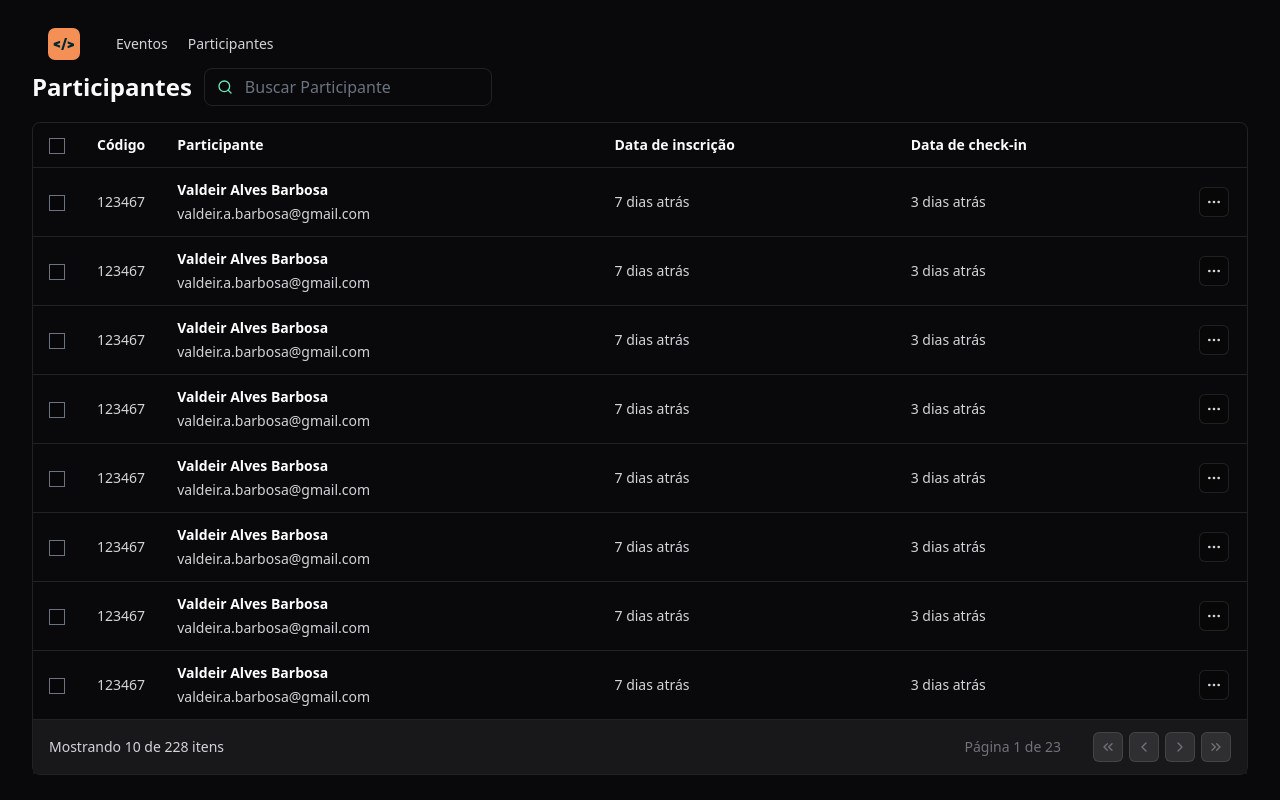
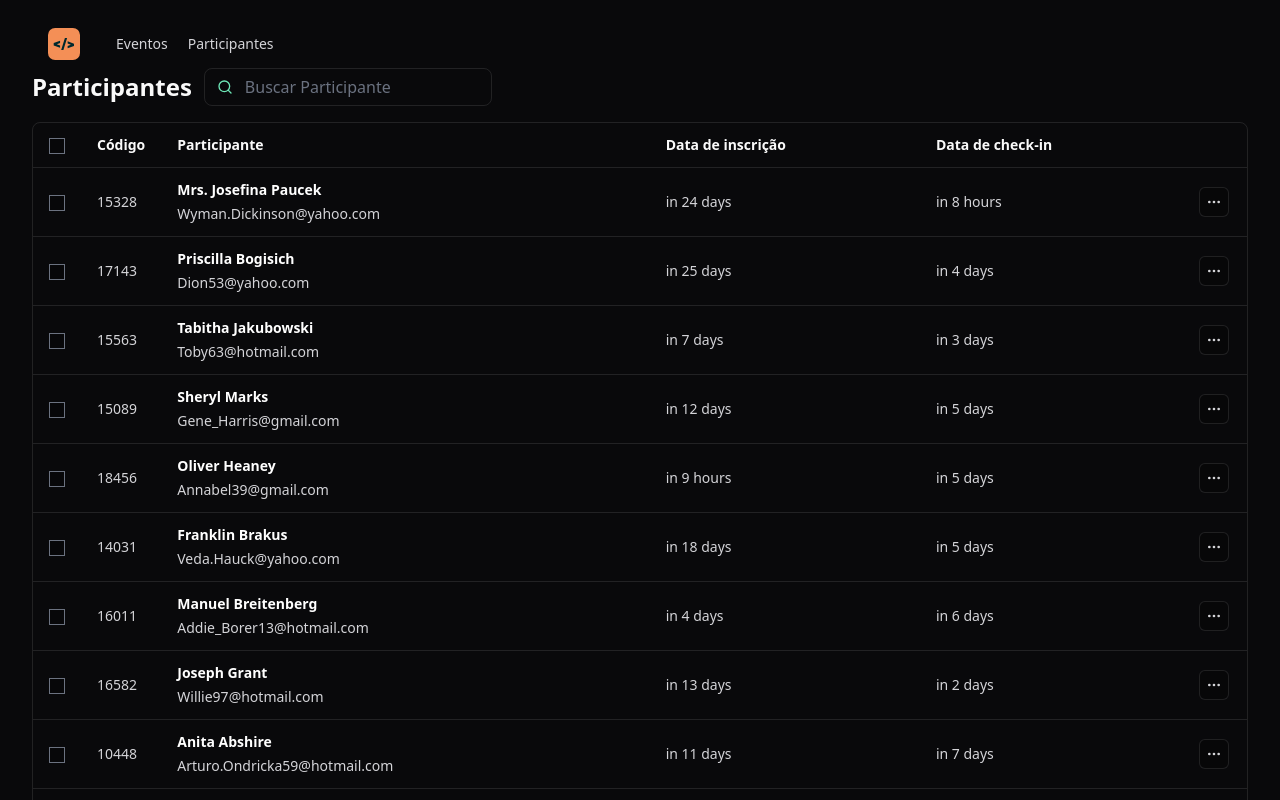
Before and after one commit to ValdeirBarbosa/pass-in-web, a React (Vite) app: page / in a window 1280 px wide. Shown: the top 800 px of the page. Built offline with nearby package versions, Linux system fonts and the light colour scheme.

Commit message:
feat  -ajustando datas attende-list.tsx

```diff
--- a/package.json
+++ b/package.json
@@ -9,12 +9,14 @@
     "preview": "vite preview"
   },
   "dependencies": {
+    "dayjs": "^1.11.10",
     "lucide-react": "^0.364.0",
     "react": "^18.2.0",
     "react-dom": "^18.2.0",
     "tailwind-merge": "^2.2.2"
   },
   "devDependencies": {
+    "@faker-js/faker": "^8.4.1",
     "@tailwindcss/forms": "^0.5.7",
     "@types/react": "^18.2.66",
     "@types/react-dom": "^18.2.22",
--- a/src/components/attendee-list.tsx
+++ b/src/components/attendee-list.tsx
@@ -1,28 +1,37 @@
-import {
-  Search,
-  MoreHorizontal,
-  ChevronsLeft,
-  ChevronLeft,
-  ChevronRight,
-  ChevronsRight,
-} from "lucide-react";
+import { Search, MoreHorizontal, ChevronsLeft, ChevronLeft, ChevronRight, ChevronsRight } from "lucide-react";
 import { IconButton } from "./icon-button";
 import { Table } from "./table/table";
 import { TableHeader } from "./table/table-header";
 import { TableCell } from "./table/table-cell";
 import { TableRow } from "./table/Table-row";
+import { ChangeEvent, useState } from "react";
+import { attendees } from "./data/attendees";
+
+import dayjs from "dayjs";
+import relativeTime from "dayjs/plugin/relativeTime";
+
+dayjs.extend(relativeTime)
+
 export function AttendeeList() {
+
+  const [search, setSearch] = useState('')
+
+  function onSearchInputChanged(event: ChangeEvent<HTMLInputElement>) {
+    setSearch(event.target.value);
+
+
+  }
   return (
     <div className="flex flex-col gap-4">
       <div className="flex  gap-3 items-center">
         <h1 className="text-2xl font-bold">Participantes</h1>
         <div className="px-3 w-72 py-1.5 border border-white/10  rounded-lg text-sm flex items-center gap-3">
           <Search className="size-4 text-emerald-300" />
-          <input
-            placeholder="Buscar Participante"
-            className="bg-transparent flex-1  border-none p-0 "
-          />
+
+          <input onChange={onSearchInputChanged} placeholder="Buscar Participante" className="bg-transparent flex-1  border-none p-0 " />
+
         </div>
+        {search}
       </div>
 
       <Table>
@@ -34,7 +43,7 @@ export function AttendeeList() {
             >
               <input type="checkbox" className="size-4 bg-black/20 border-" />
             </TableHeader>
-            <TableHeader  style={{ width: 48 }}>Código</TableHeader>
+            <TableHeader style={{ width: 48 }}>Código</TableHeader>
             <TableHeader>Participante</TableHeader>
             <TableHeader>Data de inscrição</TableHeader>
             <TableHeader>Data de check-in</TableHeader>
@@ -42,10 +51,10 @@ export function AttendeeList() {
           </tr>
         </thead>
         <tbody>
-          {Array.from({ length: 8 }).map((_, i) => {
+          {attendees.map((attendee) => {
             return (
               <TableRow
-                key={i}
+                key={attendee.id}
               >
                 <TableCell className="py-3 px-4 text-sm text-zinc-300">
                   <input
@@ -53,20 +62,20 @@ export function AttendeeList() {
                     className="size-4 bg-black/20 border-"
                   />
                 </TableCell>
-                <TableCell >123467</TableCell>
+                <TableCell >{attendee.id}</TableCell>
                 <TableCell >
                   <div className="flex flex-col gap-1">
                     <span className="font-semibold text-white ">
-                      Valdeir Alves Barbosa
+                      {attendee.name}
                     </span>
-                    <span>valdeir.a.barbosa@gmail.com</span>
+                    <span>{attendee.mail}</span>
                   </div>
                 </TableCell>
                 <TableCell >
-                  7 dias atrás{" "}
+                  {dayjs(attendee.createdAt).toNow()}
                 </TableCell>
                 <TableCell >
-                  3 dias atrás
+                {dayjs(attendee.checkedInAt).toNow()}
                 </TableCell>
                 <TableCell >
                   <IconButton transparent>
--- /dev/null
+++ b/src/components/data/attendees.ts
@@ -0,0 +1,11 @@
+import {faker} from '@faker-js/faker'
+
+export const attendees = Array.from({length:200}).map(()=>{
+    return{
+        id:faker.number.int({min:10000, max:20000}),
+        name:faker.person.fullName(),
+        mail:faker.internet.email(),
+        createdAt:faker.date.recent({days:30}),
+        checkedInAt:faker.date.recent({days:7})
+    }
+})
```
Also changed, not shown: 1 other file (tests, documents, lock files or other folders).
